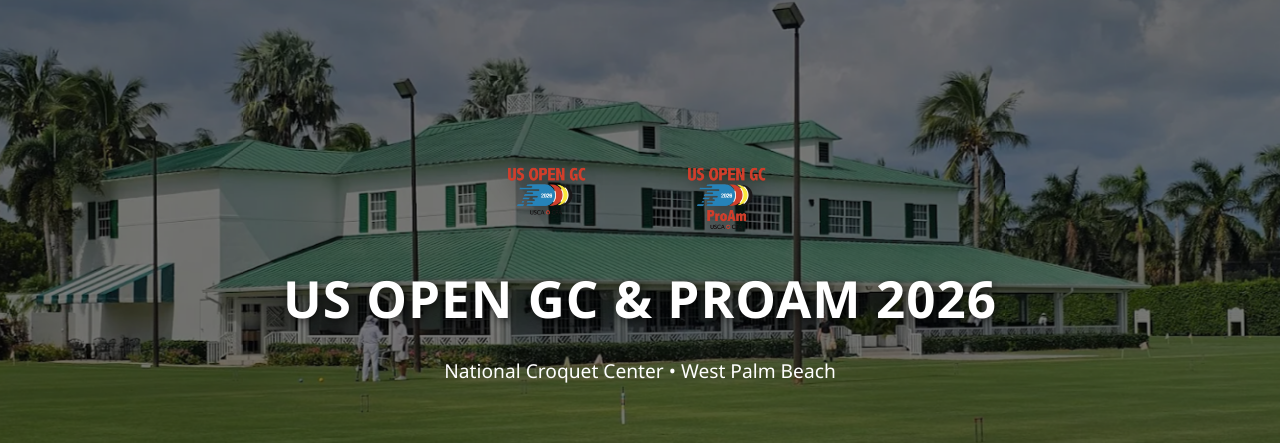
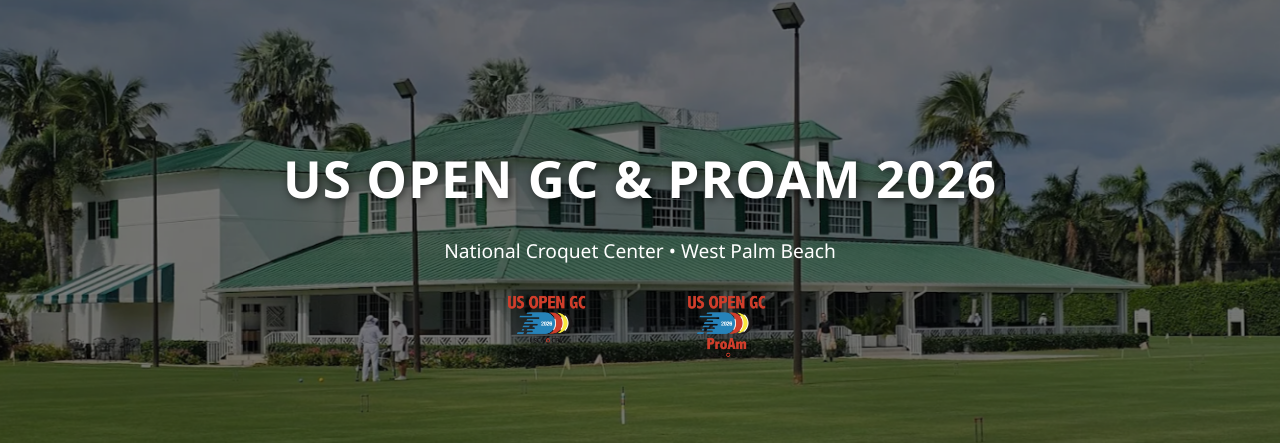
Before and after one commit to JEE18BI/US-OPEN, a React (Vite) app in the folder untitled4/croquet-project/: page / in a window 1280 px wide. Shown: the part 116-559 px from the top of the page. Built offline with nearby package versions, Linux system fonts and the light colour scheme.

Commit message:
Use env variable for coming soon mode

```diff
--- a/untitled4/croquet-project/src/pages/Home.jsx
+++ b/untitled4/croquet-project/src/pages/Home.jsx
@@ -50,6 +50,13 @@
                 <div className="hero-content">
 
                     {/* Logos */}
+
+
+                    <h2>US OPEN GC & PROAM 2026</h2>
+
+                    <p className="hero-subtitle">
+                        National Croquet Center • West Palm Beach
+                    </p>
                     <div className="hero-logos">
                         <img
                             src="/US_OPEN_GC_2026-Photoroom.png"
@@ -62,12 +69,6 @@
                             className="hero-logo"
                         />
                     </div>
-
-                    <h2>US OPEN GC & PROAM 2026</h2>
-
-                    <p className="hero-subtitle">
-                        National Croquet Center • West Palm Beach
-                    </p>
 
                 </div>
 
```
